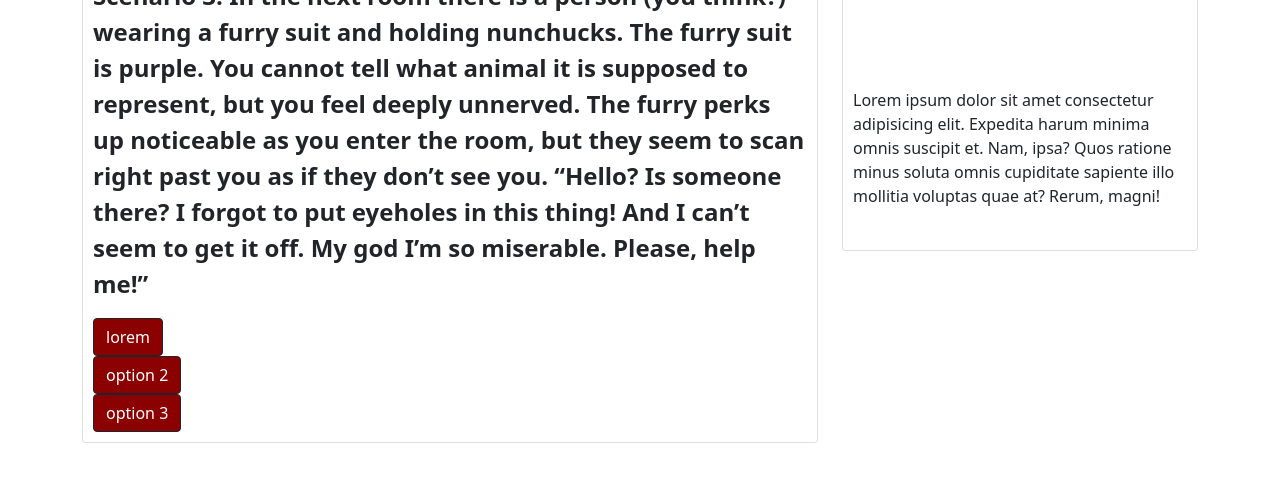
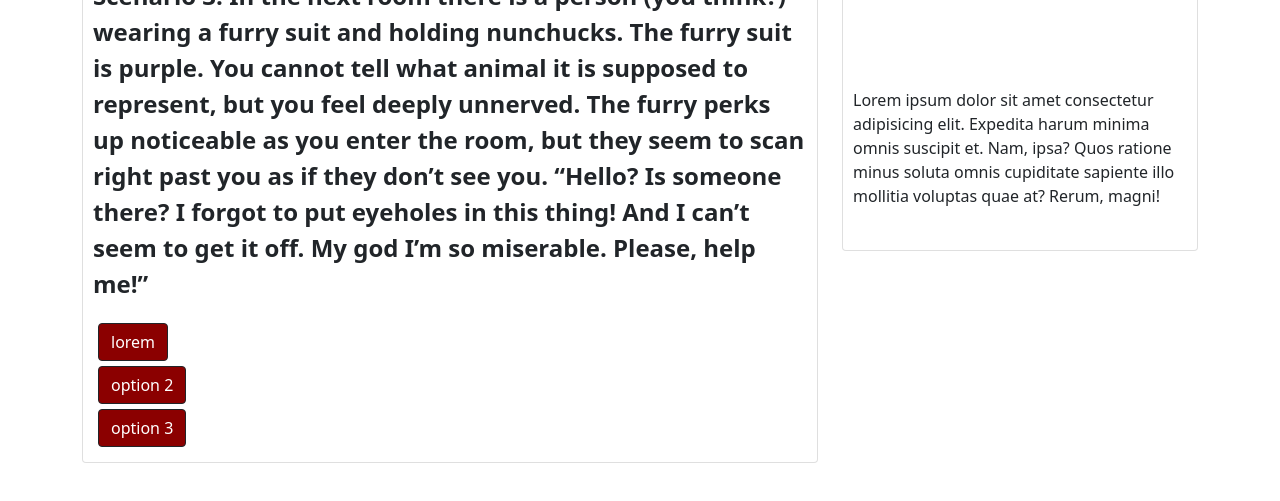
Before and after one commit to Pting1995/Database-Crawler, a website: page public/game.html in a window 1280 px wide. Shown: the part 187-688 px from the top of the page. Drawn offline with nearby package versions, Linux system fonts and the light colour scheme; no server answers.

Commit message:
add margin to option buttons

```diff
--- a/public/stylesheets/style.css
+++ b/public/stylesheets/style.css
@@ -48,12 +48,15 @@ form.login {
 
 #option1{
   background-color: darkred;
+  margin:5px;
 }
 #option2{
   background-color: darkred;
+  margin:5px;
 }
 #option3{
   background-color: darkred;
+  margin:5px;
 }
 
 .option {
```
